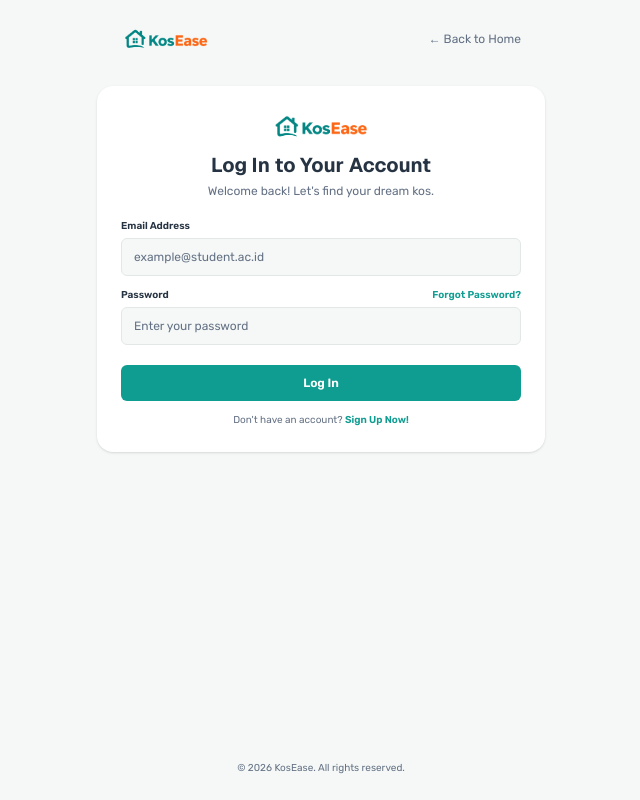
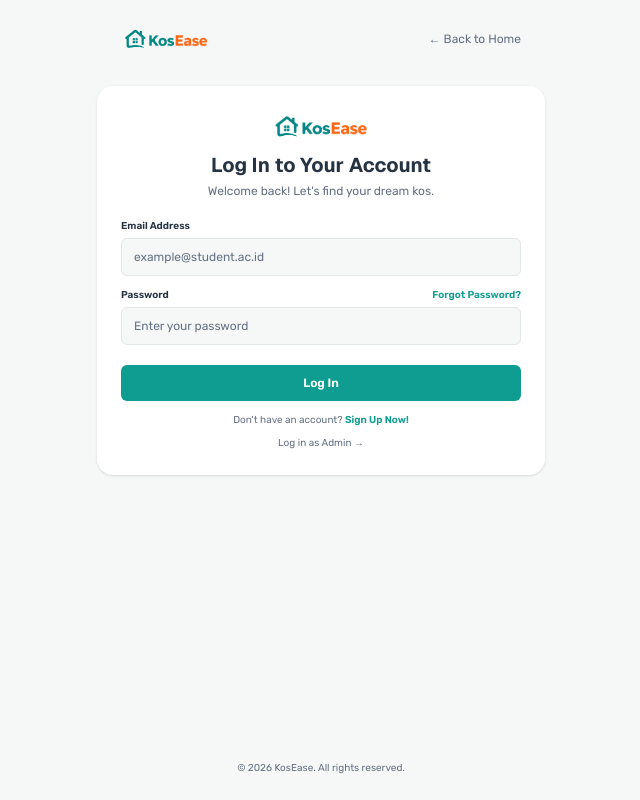
Before and after one commit to HighImagine/KosEase, a Next.js app: page /en/login in a window 1280 px wide. Shown: the whole page, without its empty margins (319-959 px from the left). Built offline with nearby package versions, Linux system fonts and the light colour scheme.

Commit message:
another polishing

```diff
--- a/messages/en.json
+++ b/messages/en.json
@@ -132,7 +132,8 @@
     "submit": "Log In",
     "submitting": "Processing...",
     "noAccount": "Don't have an account?",
-    "registerNow": "Sign Up Now!"
+    "registerNow": "Sign Up Now!",
+    "adminAlt": "Log in as Admin"
   },
   "Register": {
     "title": "Create a New Account",
--- a/messages/id.json
+++ b/messages/id.json
@@ -132,7 +132,8 @@
     "submit": "Masuk",
     "submitting": "Memproses...",
     "noAccount": "Belum punya akun?",
-    "registerNow": "Daftar Sekarang!"
+    "registerNow": "Daftar Sekarang!",
+    "adminAlt": "Masuk sebagai Admin"
   },
   "Register": {
     "title": "Buat Akun Baru",
--- a/src/app/[locale]/login/page.tsx
+++ b/src/app/[locale]/login/page.tsx
@@ -52,6 +52,15 @@
                         </Link>
                     </p>
 
+                    <p className="mt-2 text-center text-[10px] text-text-secondary">
+                        <Link
+                            href="/admin"
+                            className="hover:text-primary"
+                        >
+                            {t("adminAlt")} →
+                        </Link>
+                    </p>
+
                 </div>
             </section>
 
--- a/src/proxy.ts
+++ b/src/proxy.ts
@@ -48,7 +48,10 @@
 
   const { data: { user } } = await supabase.auth.getUser();
 
-  const isAdminPath = path.startsWith("/admin");
+  // Area admin = /dashboard/admin/* SAJA. Halaman /admin (login admin)
+  // diperlakukan publik seperti /login — kalau ikut dijaga, terjadi
+  // ayam-telur: buka login admin malah dibuang ke /login.
+  const isAdminPath = path.startsWith("/dashboard/admin");
   const isDashboard = path.startsWith("/dashboard");
   const isAuth = ["/login", "/register"].includes(path);
 
```
Also changed, not shown: 1 other file (tests, documents, lock files or other folders).
